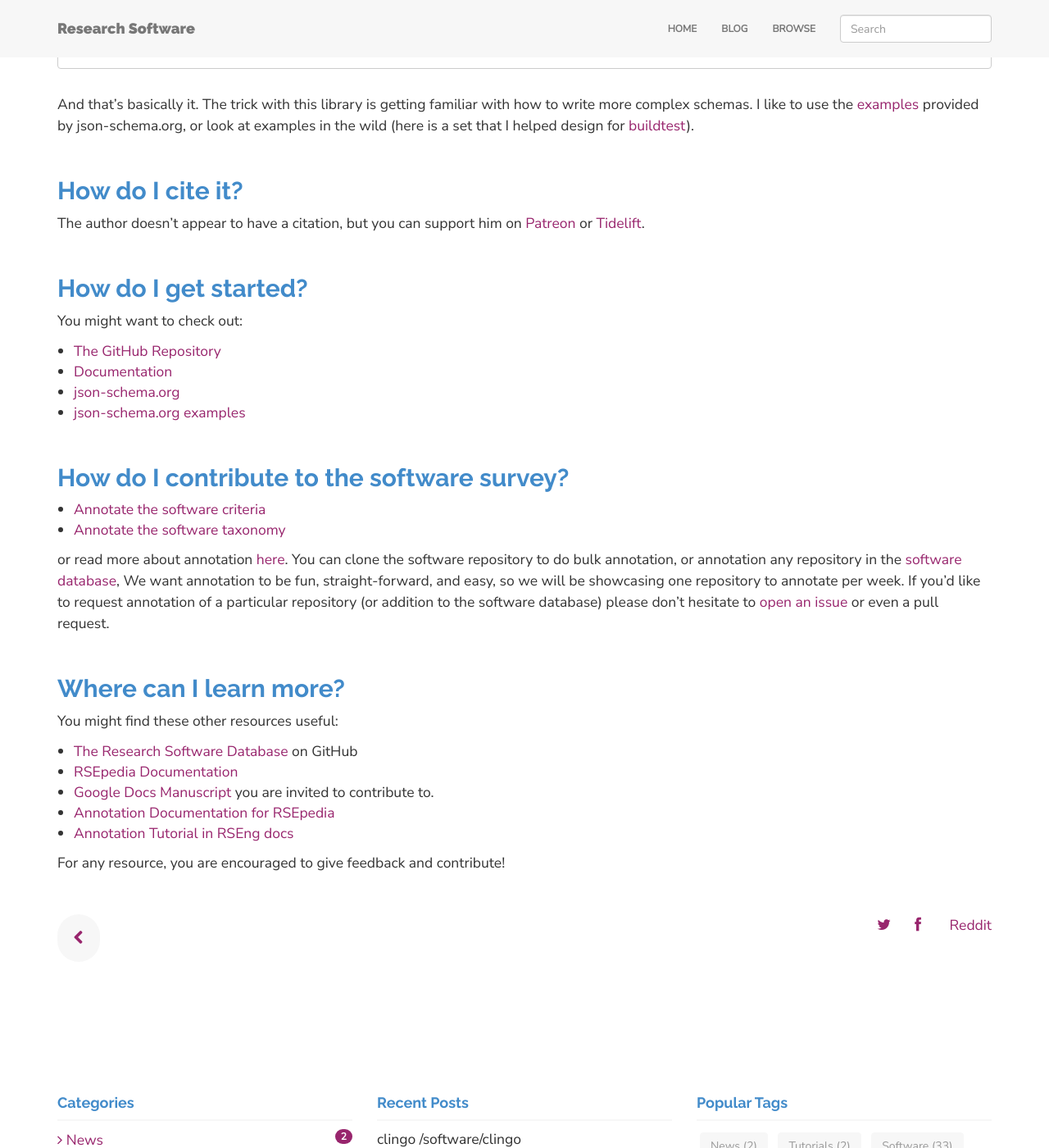
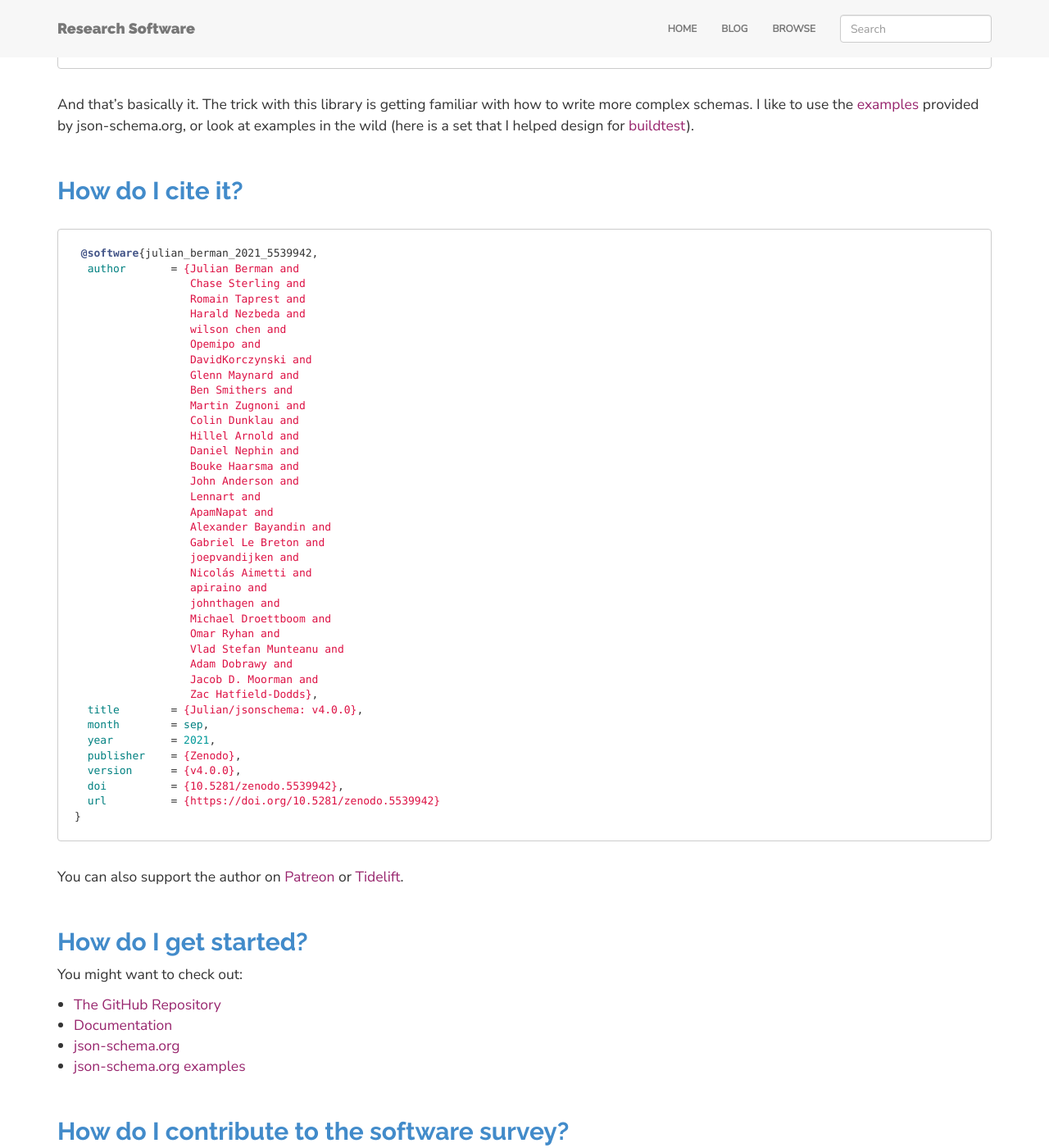
Before and after one commit to rseng/rseng, a Jekyll site: the page built from _posts/software/2021-02-28-jsonschema.md, in a window 1280 px wide and 1400 px high, scrolled down 2644 px. Shown: the whole window at 82% size. Built offline with Jekyll 4.4.1, drawn with Linux system fonts in a browser that asks for light colours; nearby versions of some CDN libraries.

Commit message:
Adding zenodo citation to jsonschema entry

````diff
--- a/_posts/software/2021-02-28-jsonschema.md
+++ b/_posts/software/2021-02-28-jsonschema.md
@@ -108,7 +108,48 @@ provided by json-schema.org, or look at examples in the wild (here is a set that
 <a id="cite">
 ## How do I cite it?
 
-The author doesn't appear to have a citation, but you can support him on
+```bibtex
+ @software{julian_berman_2021_5539942,
+  author       = {Julian Berman and
+                  Chase Sterling and
+                  Romain Taprest and
+                  Harald Nezbeda and
+                  wilson chen and
+                  Opemipo and
+                  DavidKorczynski and
+                  Glenn Maynard and
+                  Ben Smithers and
+                  Martin Zugnoni and
+                  Colin Dunklau and
+                  Hillel Arnold and
+                  Daniel Nephin and
+                  Bouke Haarsma and
+                  John Anderson and
+                  Lennart and
+                  ApamNapat and
+                  Alexander Bayandin and
+                  Gabriel Le Breton and
+                  joepvandijken and
+                  Nicolás Aimetti and
+                  apiraino and
+                  johnthagen and
+                  Michael Droettboom and
+                  Omar Ryhan and
+                  Vlad Stefan Munteanu and
+                  Adam Dobrawy and
+                  Jacob D. Moorman and
+                  Zac Hatfield-Dodds},
+  title        = {Julian/jsonschema: v4.0.0},
+  month        = sep,
+  year         = 2021,
+  publisher    = {Zenodo},
+  version      = {v4.0.0},
+  doi          = {10.5281/zenodo.5539942},
+  url          = {https://doi.org/10.5281/zenodo.5539942}
+}
+```
+
+You can also support the author on
 [Patreon](https://patreon.com/JulianWasTaken) or [Tidelift](https://tidelift.com/funding/github/pypi/jsonschema).
 
 
````
